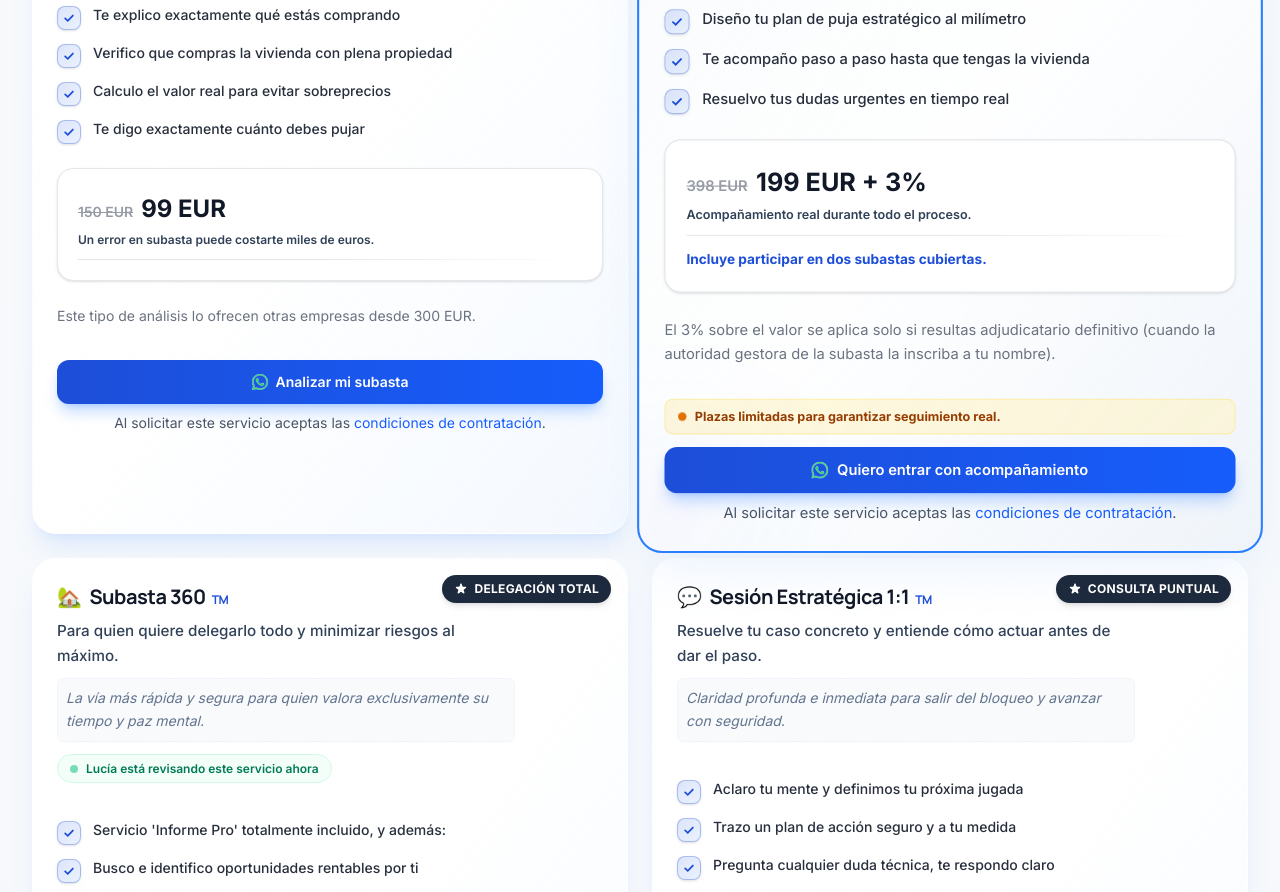
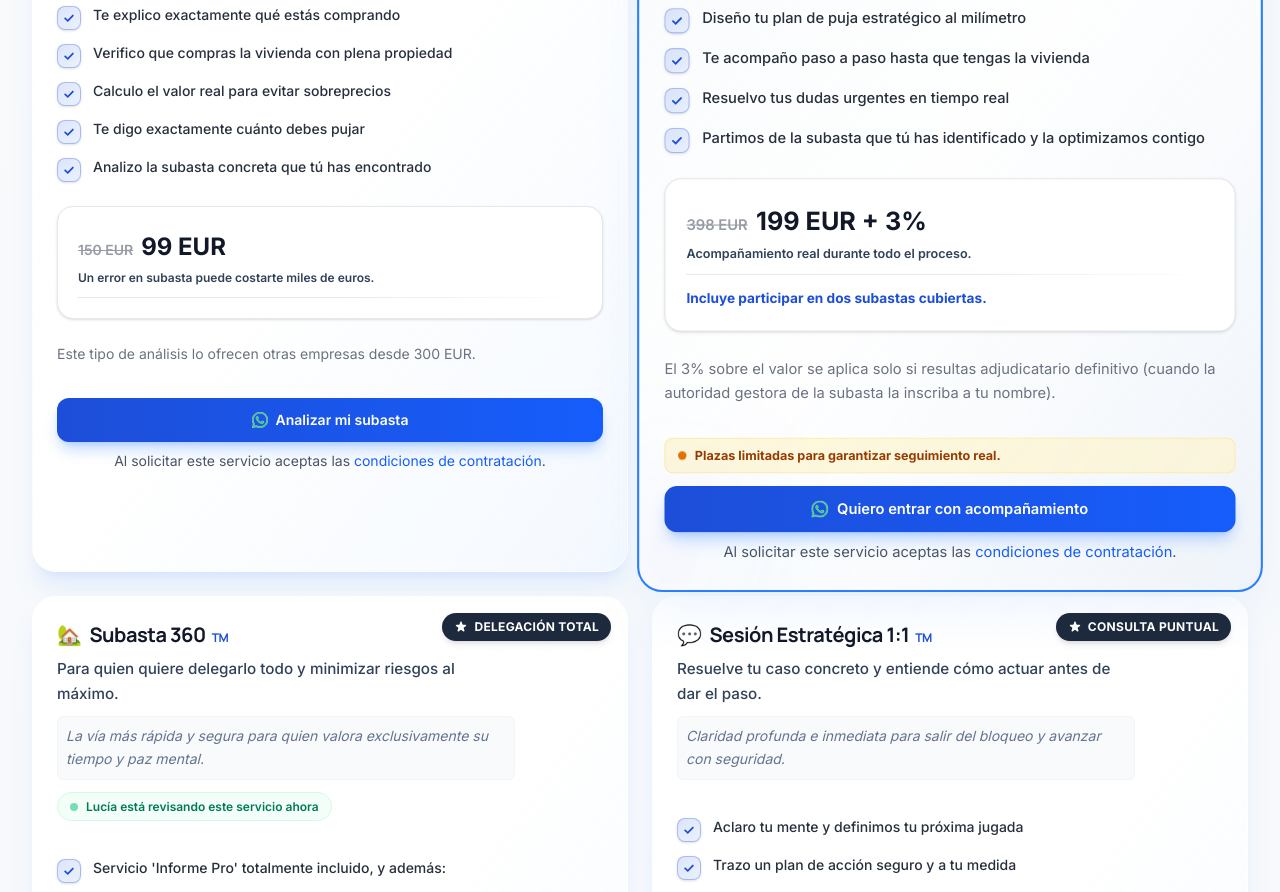
Before and after one commit to Lujalumarketing/tuhogarensubastas, a React (Vite) app: page / in a window 1280 px wide. Shown: the part 3200-4092 px from the top of the page. Built offline with nearby package versions, Linux system fonts and the light colour scheme.

Commit message:
add final bullets for Informe Pro and Elite services

```diff
--- a/src/data/services.ts
+++ b/src/data/services.ts
@@ -11,7 +11,8 @@ export const services: ServiceItem[] = [
       "Te explico exactamente qué estás comprando",
       "Verifico que compras la vivienda con plena propiedad",
       "Calculo el valor real para evitar sobreprecios",
-      "Te digo exactamente cuánto debes pujar"
+      "Te digo exactamente cuánto debes pujar",
+      "Analizo la subasta concreta que tú has encontrado"
     ],
     priceBefore: "150 EUR",
     priceNow: "99 EUR",
@@ -32,7 +33,8 @@ export const services: ServiceItem[] = [
       "Servicio 'Informe Pro' totalmente incluido, y además:",
       "Diseño tu plan de puja estratégico al milímetro",
       "Te acompaño paso a paso hasta que tengas la vivienda",
-      "Resuelvo tus dudas urgentes en tiempo real"
+      "Resuelvo tus dudas urgentes en tiempo real",
+      "Partimos de la subasta que tú has identificado y la optimizamos contigo"
     ],
     priceBefore: "398 EUR",
     priceNow: "199 EUR + 3%",
```
